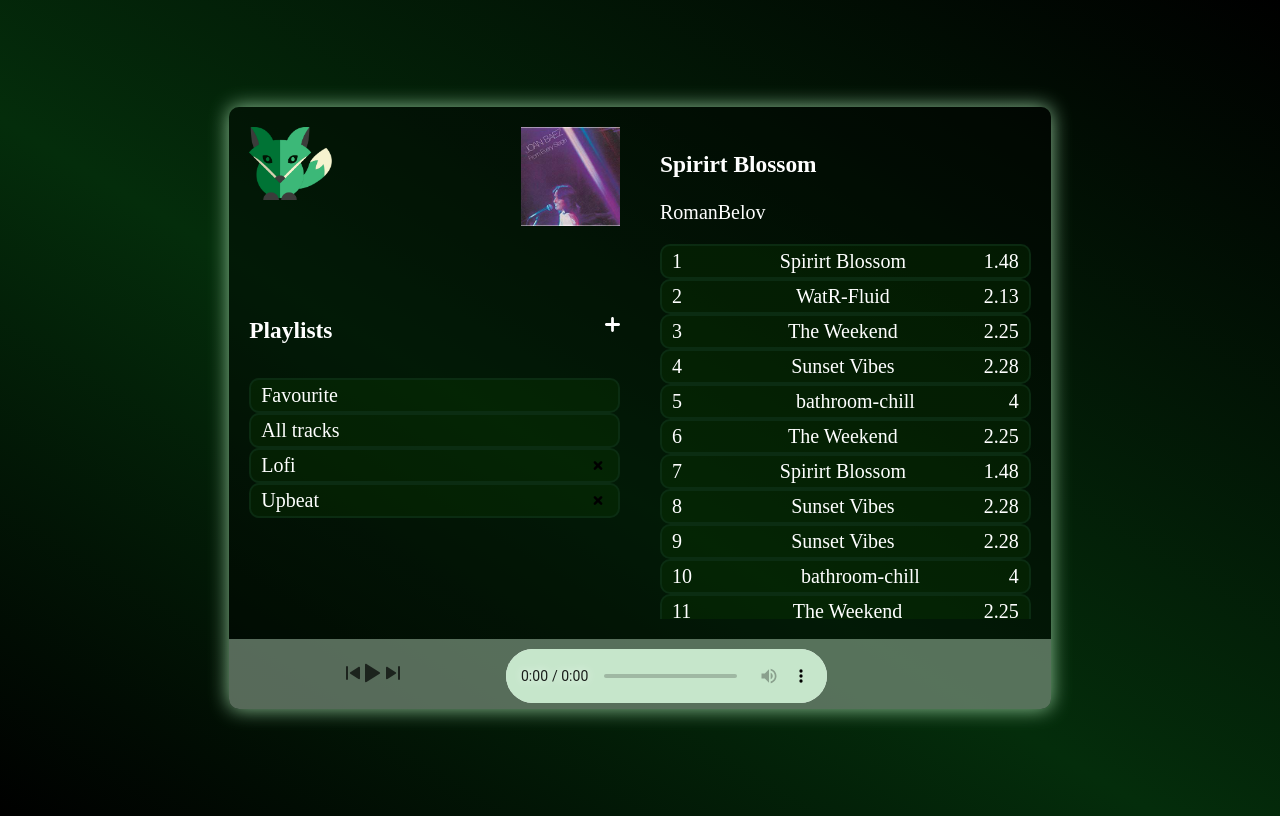
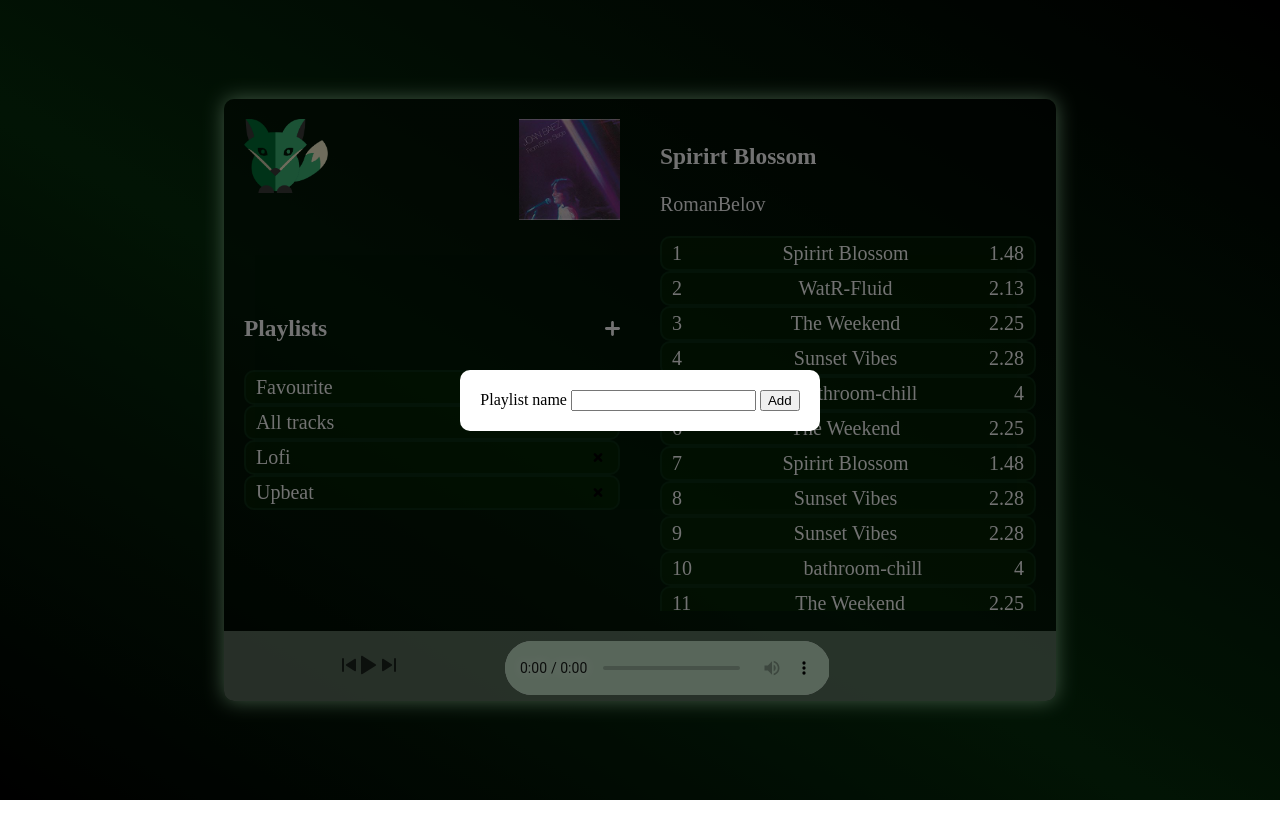
Before and after one commit to simz14/FoxPlayer, a website: page public/player.html in a window 1280 px wide. Both pictures are taken after a click on the link 612 px from the left and 324 px from the top of the page. Drawn offline with Linux system fonts and the light colour scheme.

Commit message:
create playlist ready for fetch

```diff
--- a/public/player.css
+++ b/public/player.css
@@ -8,11 +8,11 @@ body {
     rgba(4, 45, 11, 1) 44%,
     rgba(0, 0, 0, 1) 100%
   );
-
   height: 100vh;
   counter-reset: section;
+  display: flex;
+  margin: 0;
 }
-
 .container {
   height: 100vh;
   align-items: center;
@@ -58,7 +58,23 @@ body {
 .addPlaylist{
   display: flex;
   justify-content: space-between;
-
+  align-items: center;
+}
+#modalAddPlaylist{
+  position: fixed;
+  background-color: #0000008d;
+  width: 100%;
+  height: 100%;
+  z-index: 9999999;
+  display: flex;
+  display: none;
+}
+.modalWrapper{
+  max-width: 600px;
+  margin: auto;
+  background-color: white;
+  padding: 20px;
+  border-radius: 10px;
 }
 .addPlaylist a{
   content: url("images/add-symbol-svgrepo-com.svg");
--- a/public/player.html
+++ b/public/player.html
@@ -9,6 +9,13 @@
     <title>Fox Player</title>
   </head>
   <body>
+    <div id="modalAddPlaylist">
+      <div class="modalWrapper">
+        <label for="pname">Playlist name</label>
+        <input type="text" id="pname" name="pname" />
+        <button type="submit" id="addPlaylistBtn">Add</button>
+      </div>
+    </div>
     <div class="container">
       <div id="app">
         <div id="playListsWrapper">
@@ -19,7 +26,7 @@
             <img src="images/albumImage.jpg" alt="" />
           </div>
           <div class="playlistsSide">
-            <h3 class="addPlaylist">Playlists <a href="#">ssss</a></h3>
+            <h3 class="addPlaylist">Playlists</h3>
             <div class="allPlaylists"></div>
           </div>
         </div>
--- a/public/player.js
+++ b/public/player.js
@@ -254,6 +254,20 @@ const main = async () => {
   };
   getPlaylistHandler();
 
+  /////////////////////////CREATE PLAYLIST
+  document.querySelector(".addPlaylist").innerHTML += "<a href=#></a>";
+  const addPlaylistBtn = document.querySelector(".addPlaylist>a");
+  addPlaylistBtn.addEventListener("click", (e) => {
+    document.querySelector("#modalAddPlaylist").style.display = "flex";
+  });
+
+  ///////////////////////GET INPUT TO CREATE PLAYLIST
+
+  const submitPlaylistBtn = document.querySelector("#addPlaylistBtn");
+  submitPlaylistBtn.addEventListener("click", (e) => {
+    console.log(document.getElementById("pname").value);
+    document.querySelector("#modalAddPlaylist").style.display = "none";
+  });
   //loadstart, play, ended, progress
   playButton.addEventListener("click", function () {
     if (!media.paused) {
```
